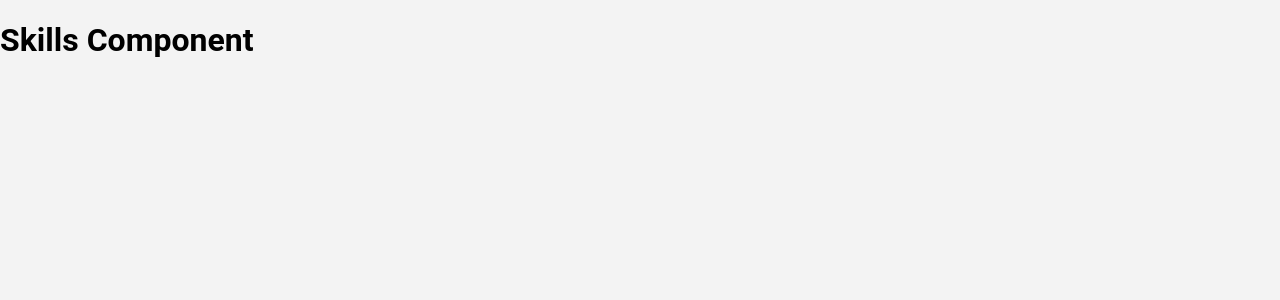
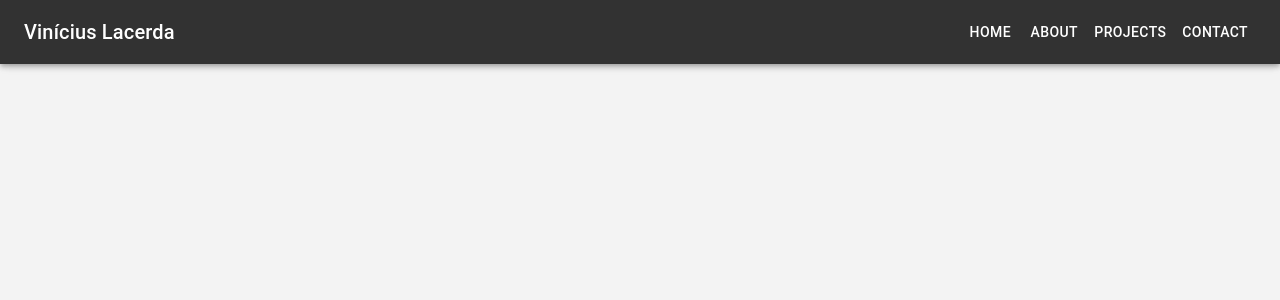
Before and after one commit to ViniciusmnLacerda/personal-portfolio, a React (Create React App) app in the folder portfolio/: page /skills in a window 1280 px wide. Shown: the top 300 px of the page. Built offline with nearby package versions, Linux system fonts and the light colour scheme.

Commit message:
navbar de todas as paginas

```diff
--- a/portfolio/src/pages/About.jsx
+++ b/portfolio/src/pages/About.jsx
@@ -1,9 +1,17 @@
 import React from 'react';
+import DrawerAppBar from '../components/DrawerAppBar';
 
 class About extends React.Component {
   render() {
+    const navItems = ['HOME', 'PROJECTS', 'SKILLS', 'CONTACT'];
+    const pathNavItens = ['/', '/projects', '/skills', '/contact'];
     return (
-      <h1>About Component</h1>
+      <div>
+        <DrawerAppBar
+          navItems={navItems}
+          pathNavItens={pathNavItens}
+        />
+      </div>
     );
   }
 }
--- a/portfolio/src/pages/Contact.jsx
+++ b/portfolio/src/pages/Contact.jsx
@@ -1,9 +1,17 @@
 import React from 'react';
+import DrawerAppBar from '../components/DrawerAppBar';
 
 class Contact extends React.Component {
   render() {
+    const navItems = ['HOME', 'ABOUT', 'PROJECTS', 'SKILLS'];
+    const pathNavItens = ['/', '/about', '/projects', '/skills'];
     return (
-      <h1>Contact Component</h1>
+      <div>
+        <DrawerAppBar
+          navItems={navItems}
+          pathNavItens={pathNavItens}
+        />
+      </div>
     );
   }
 }
--- a/portfolio/src/pages/Skills.jsx
+++ b/portfolio/src/pages/Skills.jsx
@@ -1,9 +1,17 @@
 import React from 'react';
+import DrawerAppBar from '../components/DrawerAppBar';
 
 class Skills extends React.Component {
   render() {
+    const navItems = ['HOME', 'ABOUT', 'PROJECTS', 'CONTACT'];
+    const pathNavItens = ['/', '/about', '/projects', '/contact'];
     return (
-      <h1>Skills Component</h1>
+      <div>
+        <DrawerAppBar
+          navItems={navItems}
+          pathNavItens={pathNavItens}
+        />
+      </div>
     );
   }
 }
--- a/portfolio/src/styles/Theme.js
+++ b/portfolio/src/styles/Theme.js
@@ -3,11 +3,9 @@ import { createTheme } from '@mui/material';
 const theme = createTheme({
   palette: {
     primary: {
-      // Purple and green play nicely together.
       main: '#323232;',
     },
     secondary: {
-      // This is green.A700 as hex.
       main: '#535252;',
     },
   },
```
